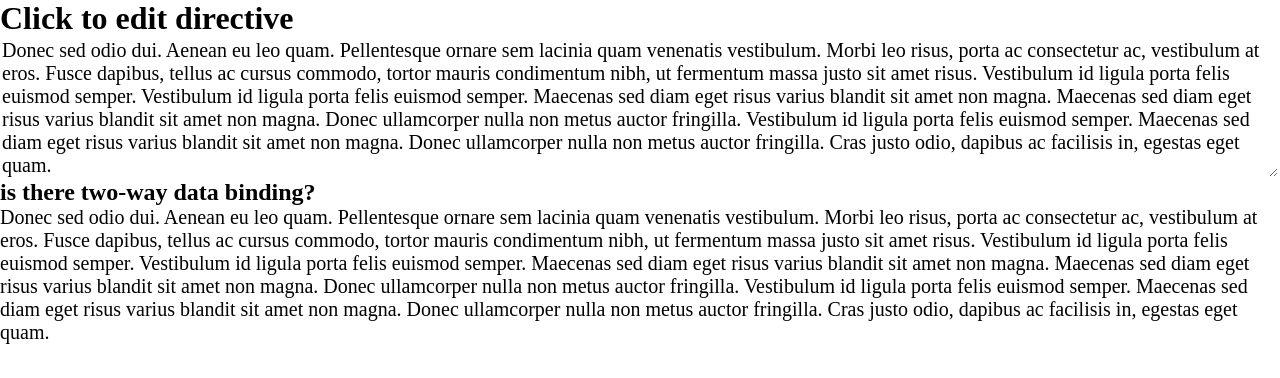
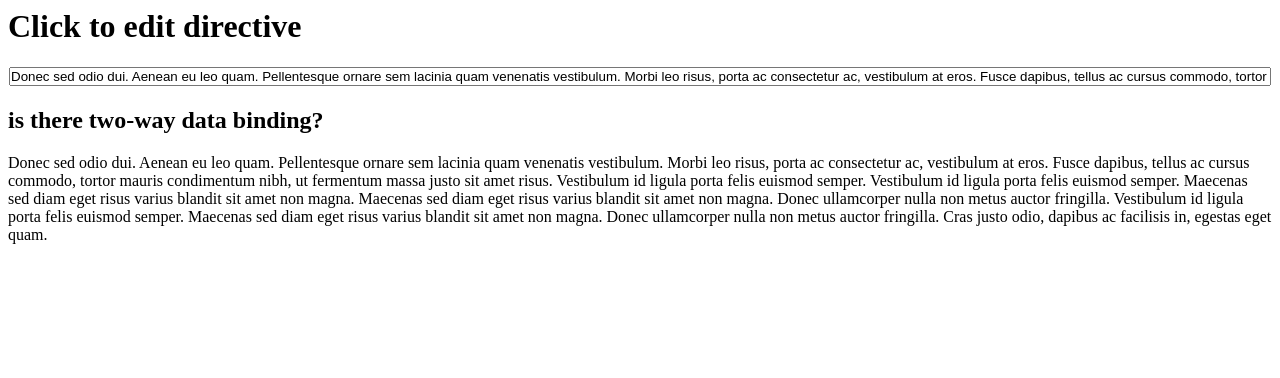
Before and after one commit to tituswoo/click-to-edit-directive, a website: page index.html in a window 1280 px wide. Both pictures are taken after a click on the element 640 px from the left and 107 px from the top of the page. Drawn offline with Linux system fonts and the light colour scheme.

Commit message:
fixed css, added support for custom tag names

```diff
--- a/app/app.js
+++ b/app/app.js
@@ -5,6 +5,6 @@ angular.module('TestApp').controller('TestCtrl', function ($scope) {
 	$scope.test = 'Donec sed odio dui. Aenean eu leo quam. Pellentesque ornare sem lacinia quam venenatis vestibulum. Morbi leo risus, porta ac consectetur ac, vestibulum at eros. Fusce dapibus, tellus ac cursus commodo, tortor mauris condimentum nibh, ut fermentum massa justo sit amet risus. Vestibulum id ligula porta felis euismod semper. Vestibulum id ligula porta felis euismod semper. Maecenas sed diam eget risus varius blandit sit amet non magna. Maecenas sed diam eget risus varius blandit sit amet non magna. Donec ullamcorper nulla non metus auctor fringilla. Vestibulum id ligula porta felis euismod semper. Maecenas sed diam eget risus varius blandit sit amet non magna. Donec ullamcorper nulla non metus auctor fringilla. Cras justo odio, dapibus ac facilisis in, egestas eget quam.';
 
 	$scope.save = function (data) {
-		alert(data);
+		console.log(data);
 	};
 });
--- a/app/click-to-edit.js
+++ b/app/click-to-edit.js
@@ -7,8 +7,13 @@ angular.module('tkw').directive('clickToEdit', function ($compile) {
 		return '<p>{{ data }}</p>';
 	}
 
-	function editTemplate(height) {
-		return '<textarea ng-blur="finishEditing()" style="height:' + height + 'px" ng-model="data"></textarea>';
+	function editTemplate(tag, height) {
+		tag = tag || 'textarea'
+		if (tag === 'input') {
+			return '<input type="text" ng-blur="finishEditing()" ng-model="data">';
+		} else {
+			return '<'+tag+' ng-blur="finishEditing()" style="height:' + height + 'px" ng-model="data"></'+tag+'>';
+		}
 	}
 
 	var linker = function (scope, elem, attrs) {
@@ -17,9 +22,8 @@ angular.module('tkw').directive('clickToEdit', function ($compile) {
 		elem.on('click', function () {
 			if (!editing) {
 				var height = elem[0].offsetHeight;
-				elem.html(editTemplate(height));
+				elem.html(editTemplate(scope.tag, height));
 				$compile(elem.contents())(scope);
-				elem[0].focus();
 				editing = true;
 			}
 		});
@@ -40,7 +44,8 @@ angular.module('tkw').directive('clickToEdit', function ($compile) {
 		restrict: 'A',
 		scope: {
 			data: '=',
-			onComplete: '&'
+			onComplete: '&',
+			tag: '@'
 		},
 		replace: false,
 		link: linker
--- a/app/main.css
+++ b/app/main.css
@@ -1,15 +1,19 @@
-* {
+.tw * {
 	padding: 0;
 	margin: 0;
 }
 
-textarea {
+.tw textarea {
 	width: 100%;
 	min-height: 55px;
 	padding: 3px;
 }
 
-div, p, textarea {
+.tw input {
+	width: 100%;
+}
+
+.tw div, .tw p, .tw textarea {
 	font-family: serif;
 	font-size: 20px;
 }
--- a/index.html
+++ b/index.html
@@ -9,7 +9,7 @@
 </head>
 <body ng-controller="TestCtrl">
 	<h1>Click to edit directive</h1>
-	<p click-to-edit data="test" on-complete="save"></p>
+	<p click-to-edit tag="input" data="test" on-complete="save"></p>
 
 	<h2>is there two-way data binding?</h2>
 	<p>{{ test }}</p>
```
